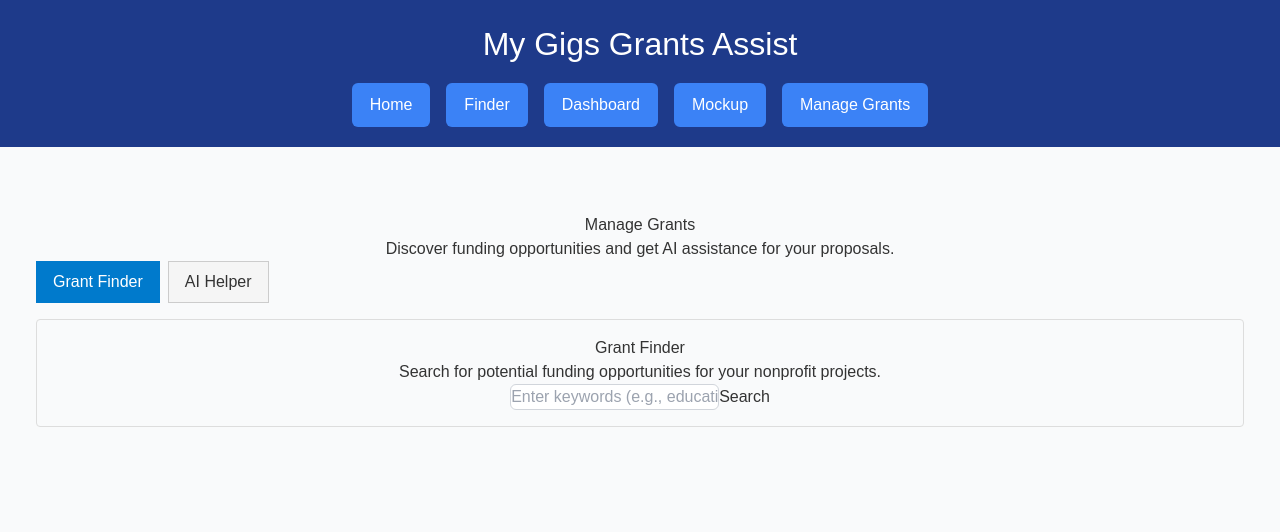
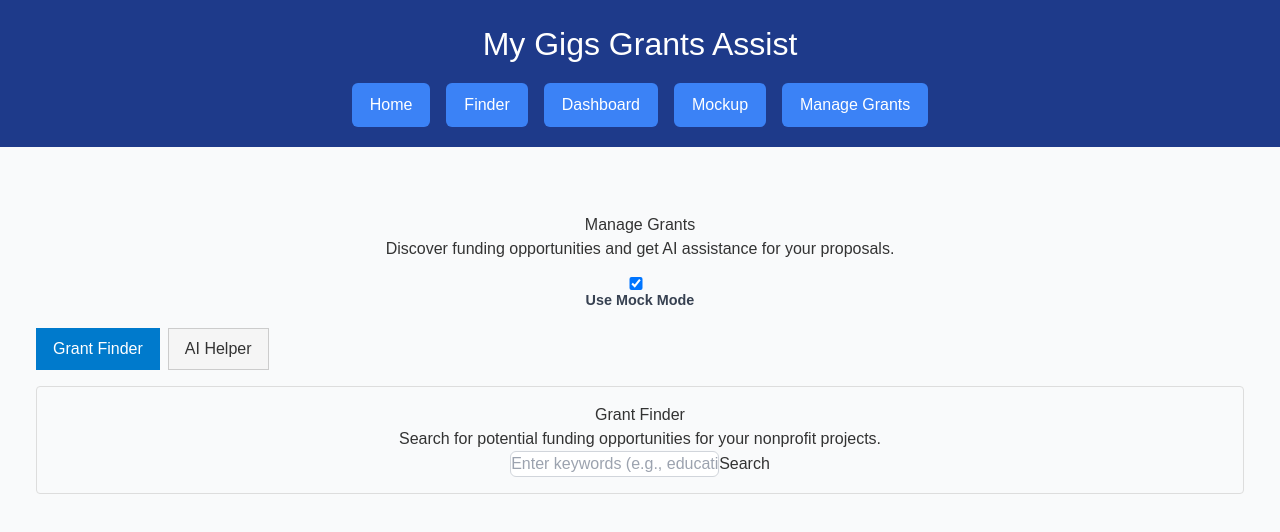
Before and after one commit to dvdlgilbert/My-Gigs-Grants-Assist, a React (Create React App) app: page / in a window 1280 px wide. Both pictures are taken after a click on the button "Manage Grants". Shown: the top 532 px of the page. Built offline with nearby package versions, Linux system fonts and the light colour scheme.

Commit message:
Add UI toggle for mock vs real mode in Manage Grants

```diff
--- a/src/ManageGrants.css
+++ b/src/ManageGrants.css
@@ -26,3 +26,12 @@
   padding: 1rem;
   border-radius: 4px;
 }
+
+.mock-toggle {
+  margin: 1rem 0;
+  font-size: 0.9rem;
+}
+
+.mock-toggle input {
+  margin-right: 0.5rem;
+}
--- a/src/ManageGrants.tsx
+++ b/src/ManageGrants.tsx
@@ -1,15 +1,41 @@
-import React, { useState } from "react";
+import React, { useState, useEffect } from "react";
 import GrantFinder from "./GrantFinder";
 import AIHelper from "./AIHelper";
 import "./ManageGrants.css";
 
 const ManageGrants: React.FC = () => {
   const [activeTab, setActiveTab] = useState<"finder" | "ai">("finder");
+  const [useMock, setUseMock] = useState<boolean>(true);
+
+  // Load initial mock/real setting from localStorage
+  useEffect(() => {
+    const stored = localStorage.getItem("use_mock");
+    if (stored !== null) {
+      setUseMock(JSON.parse(stored));
+    }
+  }, []);
+
+  // Save setting whenever it changes
+  useEffect(() => {
+    localStorage.setItem("use_mock", JSON.stringify(useMock));
+  }, [useMock]);
 
   return (
     <div className="manage-grants-container">
       <h2>Manage Grants</h2>
       <p>Discover funding opportunities and get AI assistance for your proposals.</p>
+
+      {/* Toggle mock vs real mode */}
+      <div className="mock-toggle">
+        <label>
+          <input
+            type="checkbox"
+            checked={useMock}
+            onChange={(e) => setUseMock(e.target.checked)}
+          />
+          Use Mock Mode
+        </label>
+      </div>
 
       {/* Tab navigation */}
       <div className="tabs">
```
